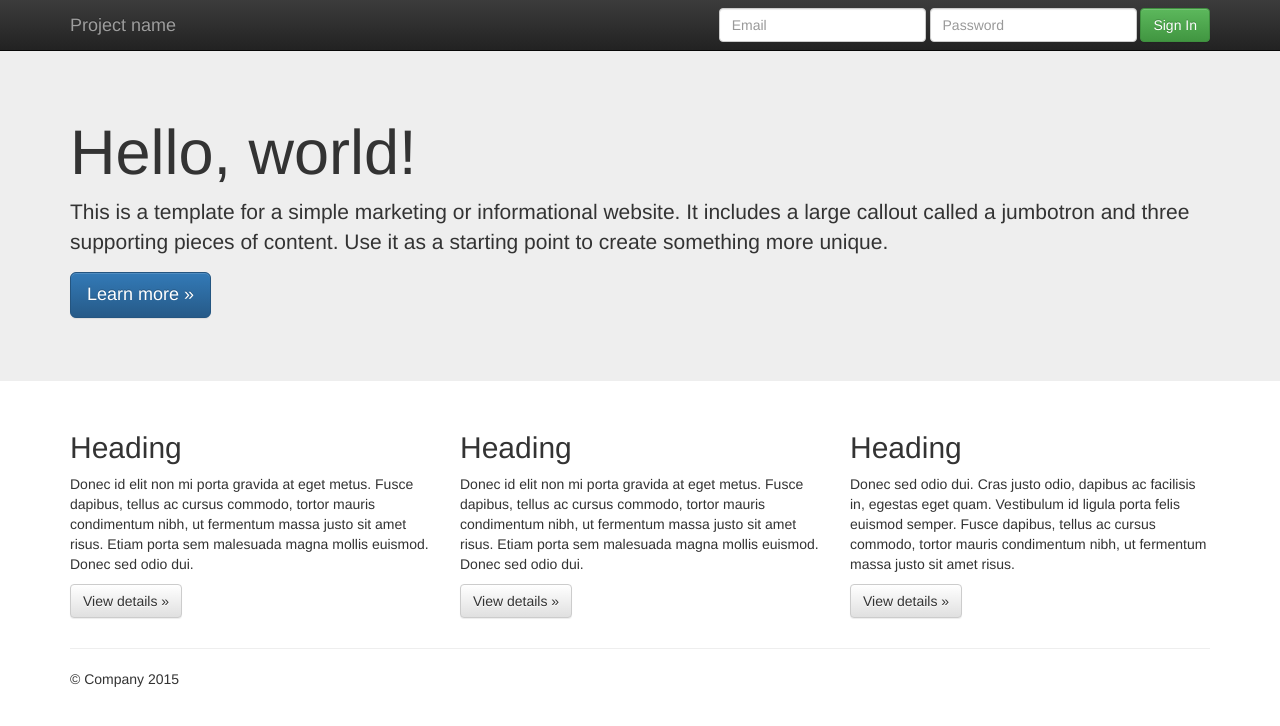
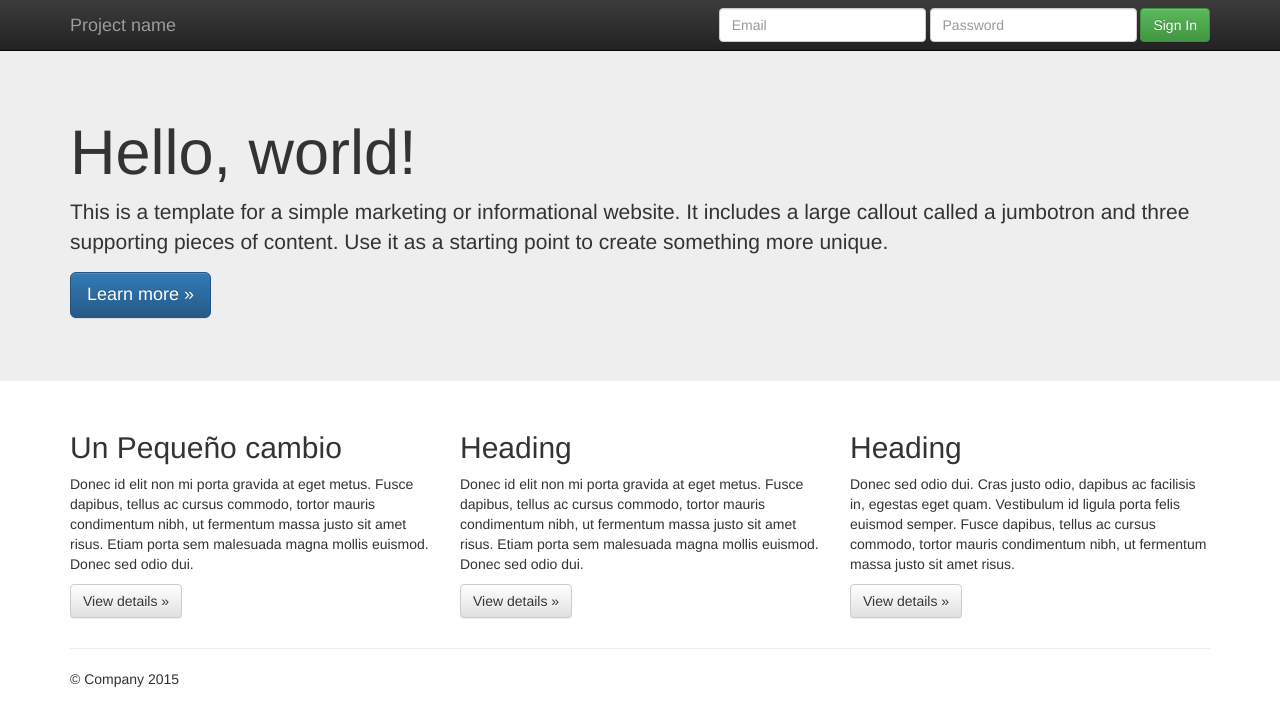
Before and after one commit to JuanRivano/Trabajo2_juan_rivano, a plain HTML site: page index.html in a window 1280 px wide. Drawn offline with nearby package versions, Linux system fonts and the light colour scheme.

Commit message:
se modifca index realizando un cambio en titulo de enunciado

```diff
--- a/index.html
+++ b/index.html
@@ -65,7 +65,7 @@
       <!-- Example row of columns -->
       <div class="row">
         <div class="col-md-4">
-          <h2>Heading</h2>
+          <h2>Un Pequeño cambio</h2>
           <p>Donec id elit non mi porta gravida at eget metus. Fusce dapibus, tellus ac cursus commodo, tortor mauris condimentum nibh, ut fermentum massa justo sit amet risus. Etiam porta sem malesuada magna mollis euismod. Donec sed odio dui. </p>
           <p><a class="btn btn-default" href="#" role="button">View details &raquo;</a></p>
         </div>
```
